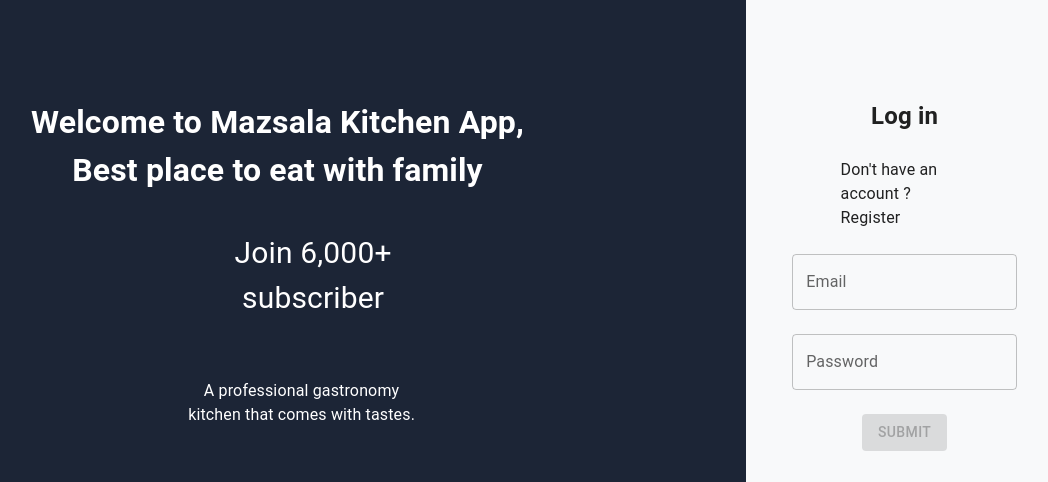
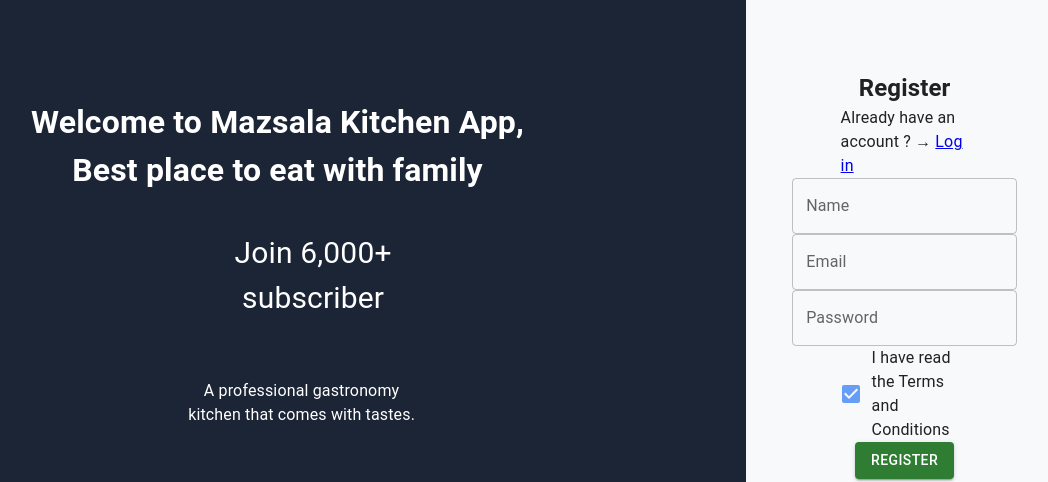
Before and after one commit to LapertJoseph/Maszala, a React (Create React App) app: page /register in a window 1280 px wide. Shown: the part 370-852 px from the top of the page, without its empty margins (150-1198 px from the left). Built offline with nearby package versions, Linux system fonts and the light colour scheme.

Commit message:
Add Link between register and login

```diff
--- a/src/App.js
+++ b/src/App.js
@@ -6,6 +6,7 @@ import CssBaseline from "@mui/material/CssBaseline";
 import Login from "./components/login";
 import Logout from "./components/logout";
 import MiniDrawer from "./ui/overview";
+import FormRegister from "./components/register";
 import "react-notifications-component/dist/theme.css";
 import theme from "./ui/theme";
 
@@ -41,6 +42,7 @@ function App() {
           <Routes>
             <Route path="/" element={<Login />} />
             <Route path="*" element={<Login />} />
+            <Route path="/register" element={<FormRegister />} />
           </Routes>
         </ThemeProvider>
       </div>
--- a/src/components/login/index.js
+++ b/src/components/login/index.js
@@ -1,8 +1,8 @@
 import React, { useState, useEffect } from "react";
+import { Link } from 'react-router-dom';
 import { useAuth } from "../../context";
 import FieldText from "../../ui/textfield";
 import BasicButtons from "../../ui/button";
-// import axios from "axios";
 
 import "../register/style.css"
 
@@ -27,7 +27,6 @@ const Login = () => {
   const handleSubmit = async (e) => {
     e.preventDefault();
     try {
-      // const result = await axios.post("http://localhost:8000/user/auth", {email, passwordHash});
       await login({ email, passwordHash });
     } catch (error) {
       console.log(error);
@@ -52,7 +51,7 @@ const Login = () => {
       </div>
       <div className="container-right">
         <h2>Log in</h2> <br />
-        <p>Don't have an account ? Register</p> <br />
+        <p>Don't have an account ? &rarr; <Link to="/register">Register</Link></p> <br />
         <FieldText
           label={"Email"}
           onChange={handleChangeEmail}
--- a/src/components/register/index.js
+++ b/src/components/register/index.js
@@ -1,8 +1,9 @@
 import "./style.css";
 import React, { useState } from "react";
-import FieldText from "../Ui/TextField";
-import Checkboxes from "../Ui/CheckBox";
-import BasicButtons from "../Ui/Button";
+import { Link } from 'react-router-dom';
+import FieldText from "../../ui/textfield";
+import Checkboxes from "../../ui/checkbox";
+import BasicButtons from "../../ui/button";
 
 const FormRegister = () => {
   const [name, setName] = useState("");
@@ -26,17 +27,15 @@ const FormRegister = () => {
   return (
     <div className="container-page">
       <div className="container-left">
-        <h1 className="background-title">Welcome to Devias Kit PRO</h1>
+        <h1 className="background-title">Welcome to Mazsala Kitchen App, Best place to eat with family</h1>
         <p className="txt-register">
-          A professional kit that comes with ready-to-use MUI components
-          developed with one common goal in mind, help you build faster &
-          beautiful applications.
+        A professional gastronomy kitchen that comes with tastes.
         </p>
-        <p className="txt2-register">Join 6,000+ forward-thinking companies</p>
+        <p className="txt2-register">Join 6,000+ subscriber</p>
       </div>
       <div className="container-right">
         <h2>Register</h2>
-        <p>Already have an account ? Log in</p>
+        <p>Already have an account ?  &rarr; <Link to="/login">Log in</Link></p>
         <FieldText label={"Name"} onChange={handleChangeName} type={"text"} />
         <FieldText
           label={"Email"}
```
